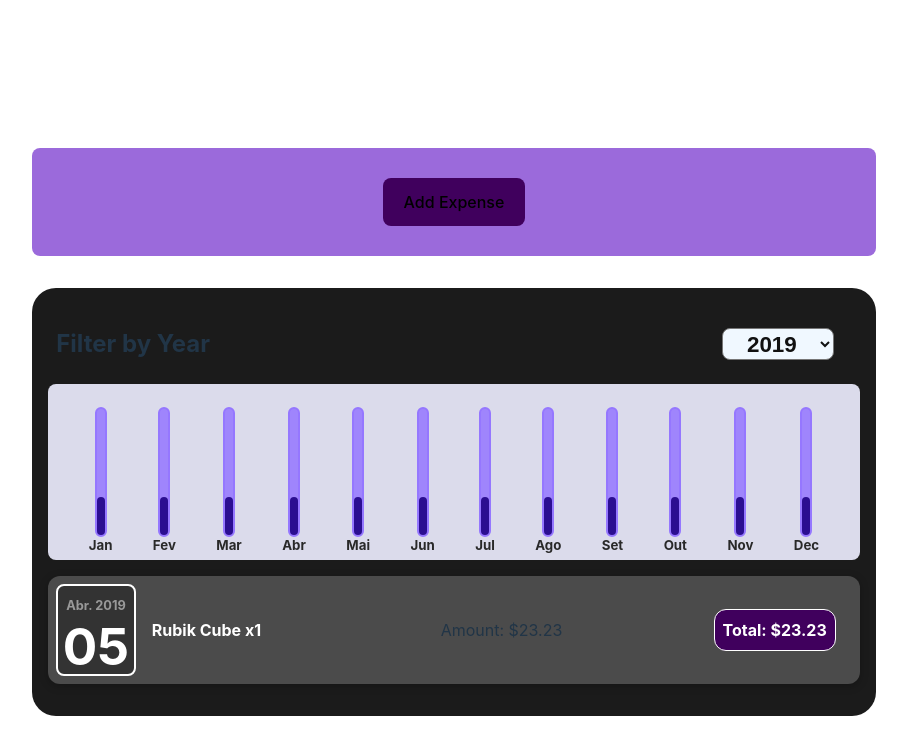
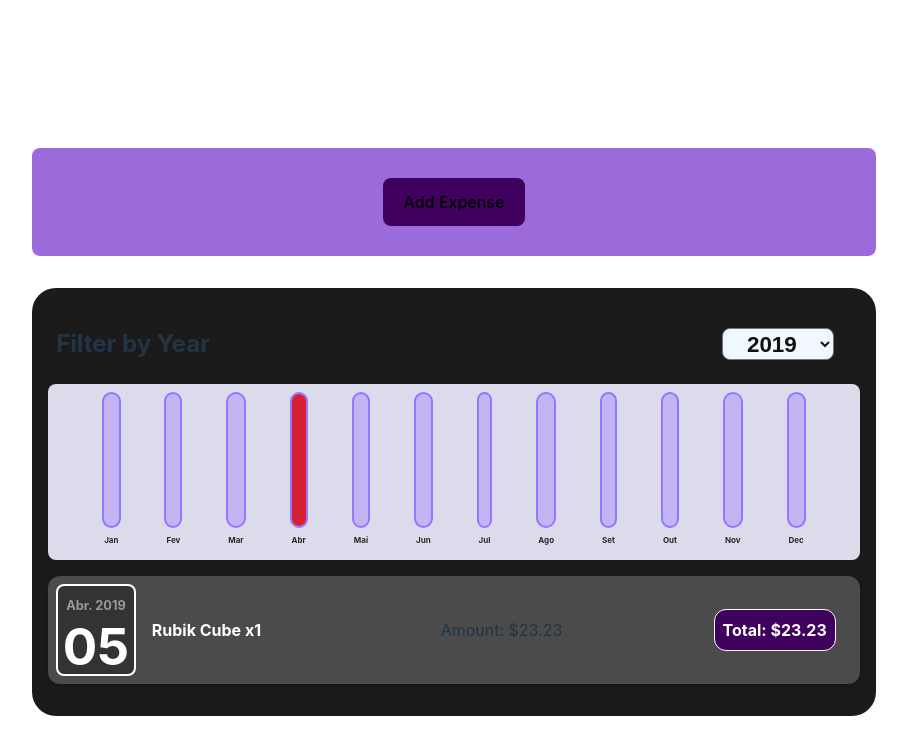
Before and after one commit to mloubake/The-Complete-Guide-incl-Hooks-React-Router-Redux-Course, a React (Vite) app: page / in a window 1280 px wide. Shown: the top 754 px of the page, without its empty margins (186-1093 px from the left). Built offline with nearby package versions, Linux system fonts and the light colour scheme.

Commit message:
Finishing Project Expense Tracker.

```diff
--- /dev/null
+++ b/src/components/Chart/Chart.jsx
@@ -0,0 +1,27 @@
+import React, { useEffect, useState } from "react";
+import ChartBar from "../ChartBar/ChartBar";
+
+import "./styles.css";
+
+function Chart({ dataPoints }) {
+  let dataPointsValues = dataPoints.map((dataPoint) => dataPoint.value);
+  let totalMaximum = Math.max(...dataPointsValues);
+
+  return (
+    <div className="chart">
+      {dataPoints.map((dataPoint) => {
+        return (
+          <ChartBar
+            className={ChartBar}
+            key={dataPoint.month}
+            month={dataPoint.month}
+            expensesInMonth={dataPoint.value}
+            totalExpensesInYear={totalMaximum}
+          />
+        );
+      })}
+    </div>
+  );
+}
+
+export default Chart;
--- /dev/null
+++ b/src/components/Chart/styles.css
@@ -0,0 +1,12 @@
+.chart {
+  height: 10em;
+  padding: 8px;
+
+  display: flex;
+  flex-direction: row;
+  justify-content: space-evenly;
+  align-items: center;
+
+  background-color: rgb(219, 219, 235);
+  border-radius: 8px;
+}
--- /dev/null
+++ b/src/components/ChartBar/ChartBar.jsx
@@ -0,0 +1,37 @@
+import React, { useState } from "react";
+
+import "./styles.css";
+
+function ChartBar({ month, expensesInMonth, totalExpensesInYear }) {
+  let barFillHeight = 0;
+
+  if (totalExpensesInYear > 0) {
+    barFillHeight = Math.round((expensesInMonth / totalExpensesInYear) * 100);
+  }
+
+  console.log(barFillHeight);
+
+  return (
+    <div key={month} className="chart-bar">
+      <div className="chart-bar__inner">
+        <div
+          className="chart-bar__fill"
+          style={{
+            height: barFillHeight + "%",
+            backgroundColor:
+              barFillHeight >= 40 && barFillHeight < 60
+                ? "#d6c217"
+                : barFillHeight >= 60 && barFillHeight < 80
+                ? "#d68217"
+                : barFillHeight >= 80
+                ? "#d61e35"
+                : "#4826b9",
+          }}
+        ></div>
+      </div>
+      <h5 className="chart-bar__month">{month}</h5>
+    </div>
+  );
+}
+
+export default ChartBar;
--- /dev/null
+++ b/src/components/ChartBar/styles.css
@@ -0,0 +1,37 @@
+.chart-bar {
+  height: 100%;
+
+  display: flex;
+  flex-direction: column;
+  align-items: center;
+}
+
+.chart-bar__inner {
+  height: 100%;
+  width: 100%;
+
+  display: flex;
+  flex-direction: column;
+  justify-content: flex-end;
+
+  border: 2px solid rgb(149, 119, 255);
+  border-radius: 12px;
+  background-color: #c3b4f3;
+  overflow: hidden;
+}
+
+.chart-bar__fill {
+  width: 100%;
+
+  transition: all 0.3s ease-out;
+}
+
+.chart-bar__month {
+  margin: 0;
+
+  font-weight: bolder;
+  font-size: 0.5rem;
+  text-align: center;
+
+  color: rgb(41, 41, 41);
+}
--- a/src/components/ExpenseFilter/ExpenseFilter.jsx
+++ b/src/components/ExpenseFilter/ExpenseFilter.jsx
@@ -5,20 +5,6 @@ import "./styles.css";
 function ExpenseFilter({ selectedYear, onChangeYear }) {
   const dateArray = [
     2019, 2020, 2021, 2022, 2023, 2024, 2025, 2026, 2027, 2028, 2029, 2030,
-  ];
-  const monthArray = [
-    "Jan",
-    "Fev",
-    "Mar",
-    "Abr",
-    "Mai",
-    "Jun",
-    "Jul",
-    "Ago",
-    "Set",
-    "Out",
-    "Nov",
-    "Dec",
   ];
 
   function handleSelectYear(event) {
@@ -46,16 +32,6 @@ function ExpenseFilter({ selectedYear, onChangeYear }) {
           </select>
         </div>
       </div>
-      <div className="expense-month-summary">
-        {monthArray.map((month) => {
-          return (
-            <div key={month} className="month-bar__item">
-              <progress className="bar" max="100" value="30"></progress>
-              <h5 className="month">{month}</h5>
-            </div>
-          );
-        })}
-      </div>
     </div>
   );
 }
--- a/src/components/ExpenseFilter/styles.css
+++ b/src/components/ExpenseFilter/styles.css
@@ -24,56 +24,3 @@ select {
   text-align: center;
   cursor: pointer;
 }
-
-.expense-month-summary {
-  height: 10em;
-  padding: 8px 0;
-
-  display: flex;
-  flex-direction: row;
-  justify-content: space-evenly;
-  align-items: center;
-
-  background-color: rgb(219, 219, 235);
-  border-radius: 8px;
-}
-
-.month-bar__item {
-  height: 100%;
-
-  display: flex;
-  flex-direction: column;
-  justify-content: center;
-  align-items: center;
-}
-
-.bar {
-  width: 130px;
-  height: 12px;
-
-  position: absolute;
-
-  border: 2px solid rgb(149, 119, 255);
-  background-color: rgba(149, 119, 255, 0.61);
-  border-radius: 50px;
-  transform: rotateZ(270deg);
-}
-
-.bar::-webkit-progress-bar {
-  background-color: rgba(149, 119, 255, 0.61);
-}
-.bar::-webkit-progress-value {
-  width: 100%;
-
-  background-color: rgb(43, 14, 145);
-  border-radius: 50px;
-}
-
-.month {
-  margin: 0;
-
-  position: relative;
-  top: 5.5em;
-
-  color: rgb(41, 41, 41);
-}
--- a/src/components/ExpenseForm/ExpenseForm.jsx
+++ b/src/components/ExpenseForm/ExpenseForm.jsx
@@ -40,7 +40,7 @@ function ExpenseForm({ onSaveNewExpenseData, toggleAddExpenseBox }) {
 
     const expenseData = {
       title: newItem.inputedTitle,
-      quantity: newItem.inputedQuantity,
+      quantity: +newItem.inputedQuantity,
       amount: newItem.inputedAmount,
       date: new Date(newItem.inputedDate),
     };
--- a/src/components/ExpenseList/ExpenseList.jsx
+++ b/src/components/ExpenseList/ExpenseList.jsx
@@ -8,6 +8,8 @@ import NewExpense from "../NewExpense/NewExpense";
 import ExpenseFilter from "../ExpenseFilter/ExpenseFilter";
 
 import "./styles.css";
+import Chart from "../Chart/Chart";
+import ExpensesChart from "../ExpensesChart/ExpensesChart";
 
 function ExpenseList() {
   let [mockedData, setMockedData] = useState(mockedDatabase);
@@ -58,6 +60,7 @@ function ExpenseList() {
             <p>No expenses found.</p>
           </div>
         )}
+        <ExpensesChart expensesList={handleFilterExpenses} />
         {handleFilterExpenses.length > 0 &&
           handleFilterExpenses
             .map((data) => {
--- /dev/null
+++ b/src/components/ExpensesChart/ExpensesChart.jsx
@@ -0,0 +1,33 @@
+import React from "react";
+import Chart from "../Chart/Chart";
+
+// import "./styles.css";
+
+function ExpensesChart({ expensesList }) {
+  console.log(expensesList);
+
+  let chartDataPoints = [
+    { month: "Jan", value: 0 },
+    { month: "Fev", value: 0 },
+    { month: "Mar", value: 0 },
+    { month: "Abr", value: 0 },
+    { month: "Mai", value: 0 },
+    { month: "Jun", value: 0 },
+    { month: "Jul", value: 0 },
+    { month: "Ago", value: 0 },
+    { month: "Set", value: 0 },
+    { month: "Out", value: 0 },
+    { month: "Nov", value: 0 },
+    { month: "Dec", value: 0 },
+  ];
+
+  for (const expense of expensesList) {
+    let expenseMonth = expense.date.getMonth();
+
+    chartDataPoints[expenseMonth].value += expense.amount * expense.quantity;
+  }
+
+  return <Chart dataPoints={chartDataPoints} />;
+}
+
+export default ExpensesChart;
```
